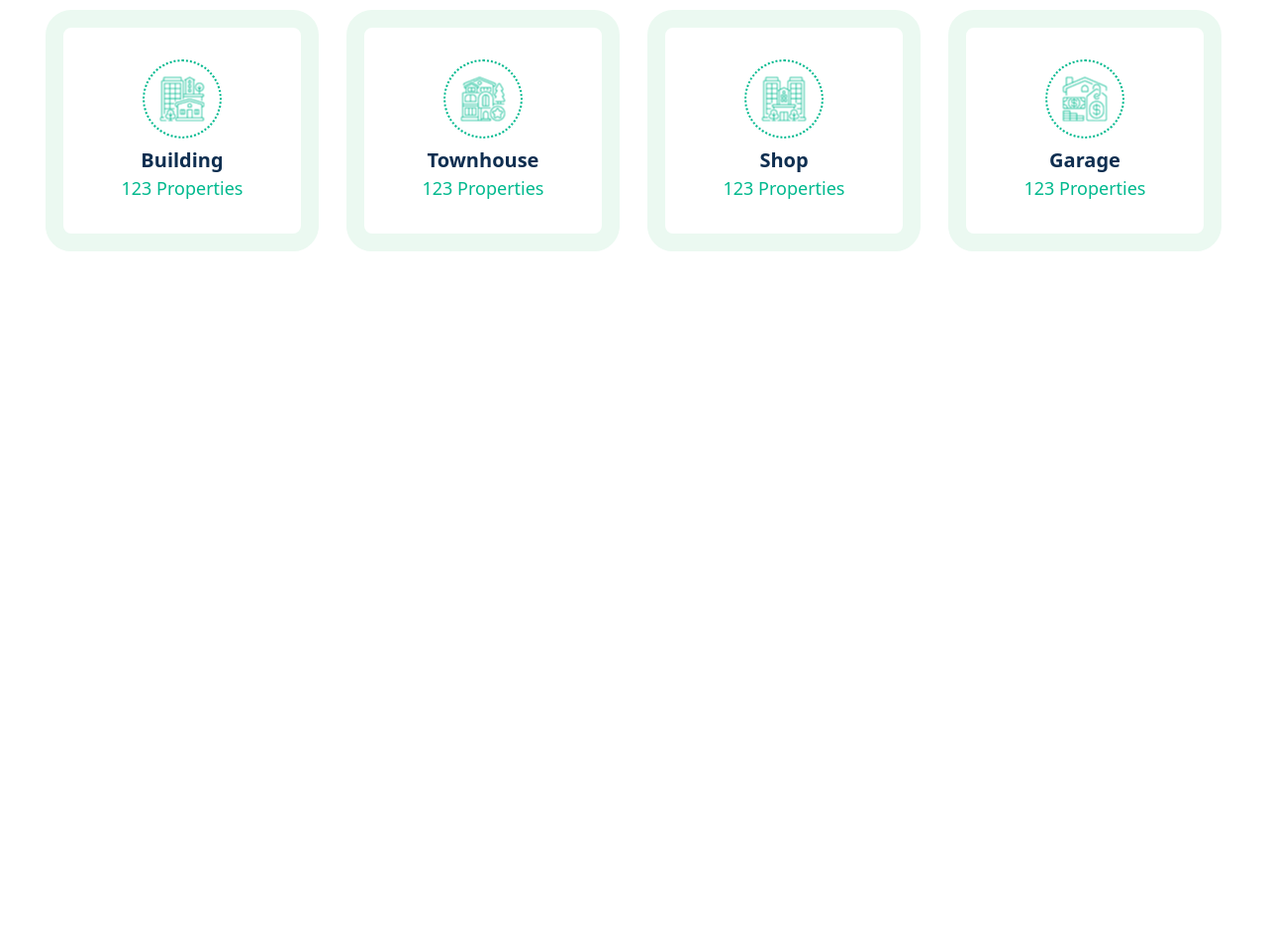
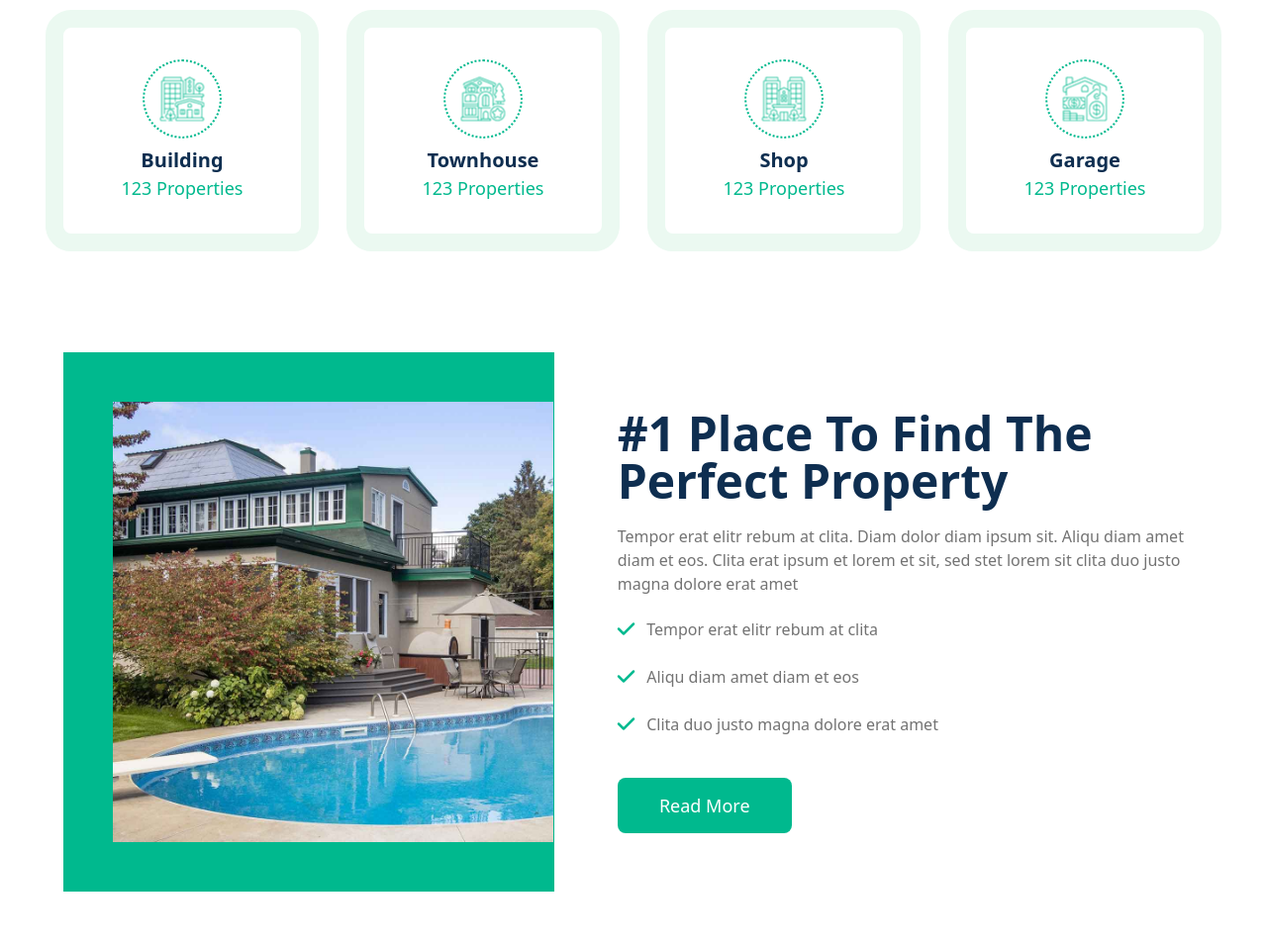
Before and after one commit to Ali-Haider-NSU/Responsive-Realstate-Website-Using-Tailwind-JavaScript, a website built with Vite: page index.html in a window 1280 px wide. Shown: the part 1292-2249 px from the top of the page at 99% size. Before the commit the page ends 1592 px from the top, so only its background shows below. Built offline with nearby package versions, Linux system fonts and the light colour scheme.

Commit message:
complete  Place To Find The Perfect Property Section

```diff
--- a/CSS/main.css
+++ b/CSS/main.css
@@ -31,4 +31,6 @@
     .property-p{
         @apply text-green text-lg text-center group-hover:text-white
     }
+
+
 }
--- a/index.html
+++ b/index.html
@@ -187,6 +187,42 @@
             </div>
 
         </section>
+
+        <!-- Place To Find The Perfect Property Section -->
+
+        <section>
+            <div class="lg:flex items-center gap-x-10 xl:gap-x-16 lg:mx-10 xl:mx-16 py-14">
+
+                <div class="w-[80%] md:w-[60%] lg:w-auto border border-green border-l-[50px] border-t-[50px] border-b-[50px] mx-auto">
+                    <img src="img/about.jpg" alt="">
+                </div>
+                <div class="w-[80%] md:w-[60%] lg:w-auto mx-auto py-14 lg:py-0 flex flex-col gap-5">
+                    <h1 class="text-blue text-3xl md:text-4xl xl:text-5xl font-bold ">#1 Place To Find The Perfect Property</h1>
+                    <p class="text-gray">Tempor erat elitr rebum at clita. Diam dolor diam ipsum sit. Aliqu diam amet diam et eos. Clita erat ipsum et lorem et sit, sed stet lorem sit clita duo justo magna dolore erat amet</p>
+                    <div class="flex items-center gap-x-3">
+                        <div class="text-xl text-green ">
+                            <i class="fa-solid fa-check 2"></i>
+                        </div>
+                        <p class="text-gray">Tempor erat elitr rebum at clita</p>
+                    </div>
+                    <div class="flex items-center gap-x-3">
+                        <div class="text-xl text-green ">
+                            <i class="fa-solid fa-check 2"></i>
+                        </div>
+                        <p class="text-gray">Aliqu diam amet diam et eos</p>
+                    </div>
+                    <div class="flex items-center gap-x-3">
+                        <div class="text-xl text-green ">
+                            <i class="fa-solid fa-check 2"></i>
+                        </div>
+                        <p class="text-gray">Clita duo justo magna dolore erat amet</p>
+                    </div>
+
+                    <button class=" bg-green text-white rounded-lg text-lg w-44 h-14 mt-5">Read More</button>
+                </div>
+            </div>
+
+        </section>
     </main>
 
     <script src="script.js"></script>
```
